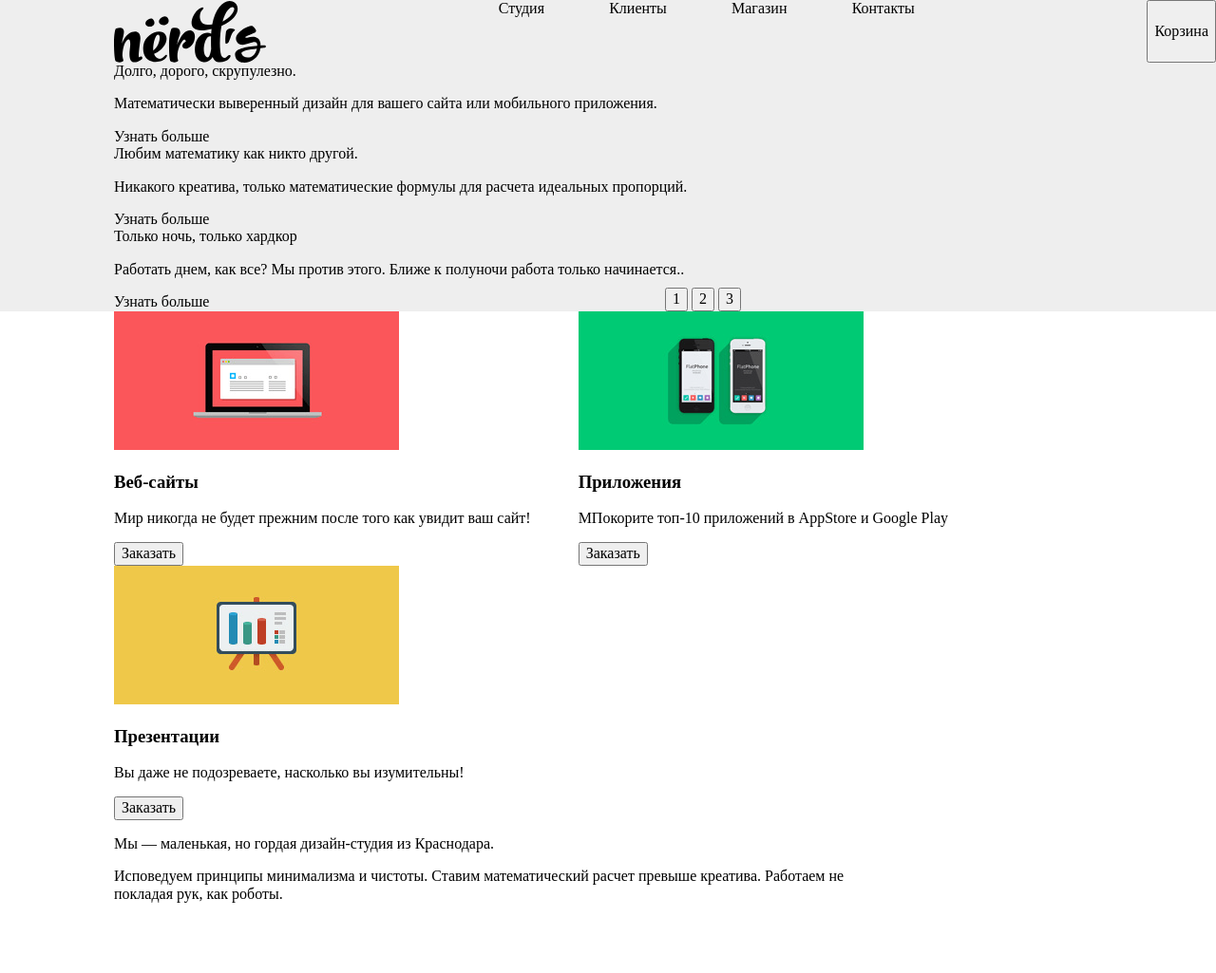
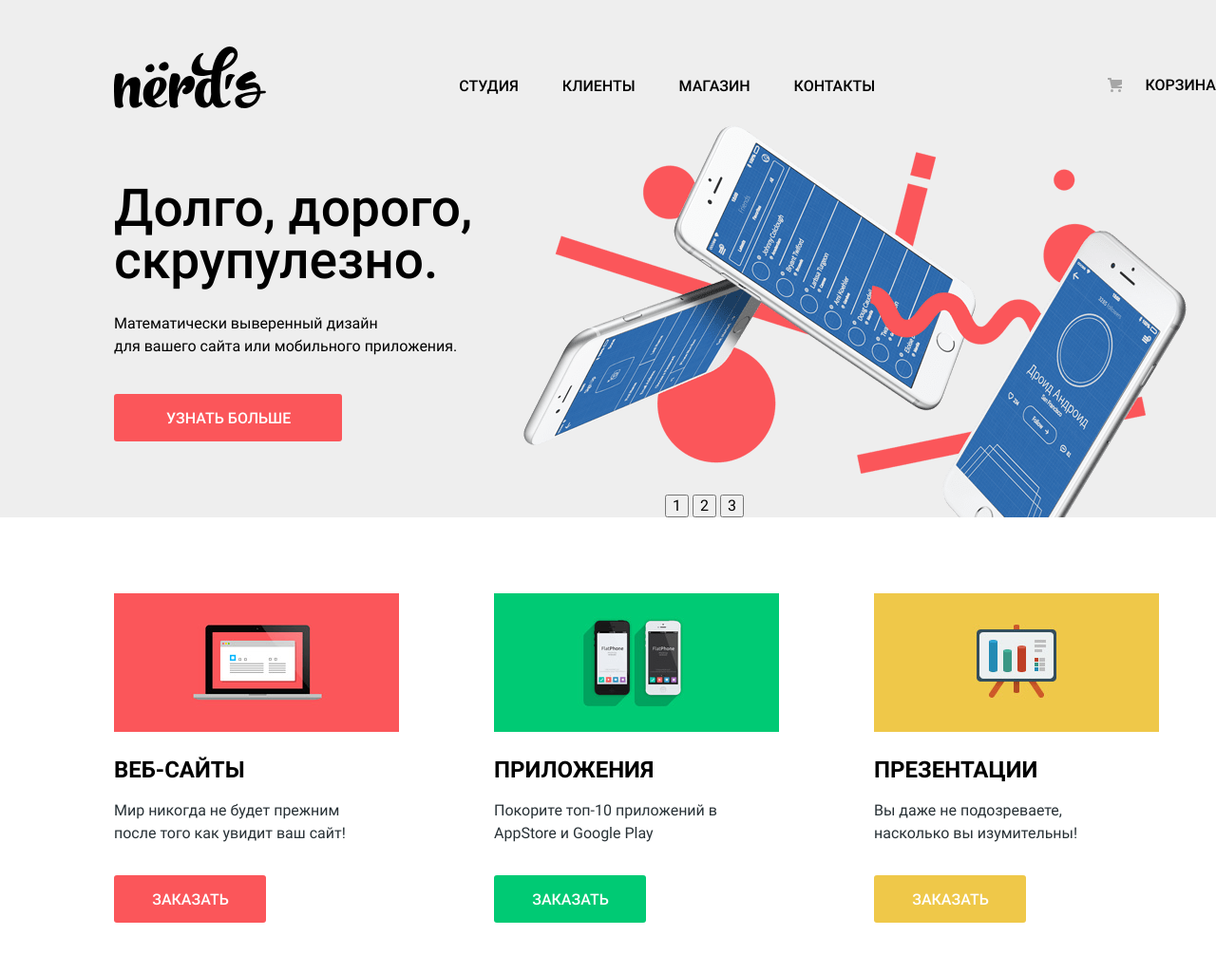
Before and after one commit to mauta/nerds, a plain HTML site: page index.html in a window 1280 px wide. Shown: the top 1025 px of the page at 95% size. Drawn offline with Linux system fonts and the light colour scheme.

Commit message:
add some style

```diff
--- a/css/style.css
+++ b/css/style.css
@@ -1,9 +1,41 @@
+@font-face {
+  font-family: 'Roboto';
+  src:
+    url('../fonts/Roboto-Bold.woff') format('woff'),
+    url('../fonts/Roboto-Bold.ttf') format('truetype');
+  font-weight: bold;
+  font-style: normal;
+}
+
+@font-face {
+  font-family: 'Roboto';
+  src:
+    url('../fonts/Roboto-Regular.woff') format('woff'),
+    url('../fonts/Roboto-Regular.ttf') format('truetype');
+  font-weight: normal;
+  font-style: normal;
+}
+
+@font-face {
+  font-family: 'Roboto';
+  src:
+    url('../fonts/Roboto-Medium.woff') format('woff'),
+    url('../fonts/Roboto-Medium.ttf') format('truetype');
+  font-weight: 500;
+  font-style: normal;
+}
+
+
+
 img {
   max-width: 100%;
   height: auto;
 }
 
 body {
+  font-family: 'Roboto', Helvetica, sans-serif;
+  font-style: normal;
+  font-weight: normal;
   margin: 0;
   padding: 0;
   min-width: 1160px;
@@ -45,9 +77,13 @@ body {
 .header__wrap {
   width: 1160px;
   margin: 0 auto;
+  padding: 0;
+  padding-top: 48px;
+  padding-bottom: 8px;
   display: flex;
   flex-wrap: wrap;
   justify-content: space-between;
+  align-items: center;
 }
 
 .header__nav {
@@ -55,20 +91,124 @@ body {
   flex-wrap: wrap;
   justify-content: space-between;
   width: 438px;
+  padding-top: 19px;
+  margin-right: 36px;
+}
+
+.header__link {
+  text-transform: uppercase;
+  font-weight: 500;
+  font-size: 16px;
+  line-height: 30px;
+  outline: none;
+}
+
+.header__link:hover {
+  color: #FB565A;
+}
+
+.header__link:active {
+  color: #000000;
+  opacity: 0.3;
+}
+
+.header__link:focus {
+  border-bottom: 2px solid #FB565A;
+}
+
+.header__cart {
+  outline: none;
+  text-transform: uppercase;
+  font-weight: 500;
+  font-size: 16px;
+  line-height: 30px;
+  border: none;
+  background-color: transparent;
+  padding-top: 19px;
+  padding-right: 0;
+  padding-left: 45px;
+  position: relative;
+}
+
+.header__cart::before {
+  display: block;
+  position: absolute;
+  content: '';
+  background-image: url(../img/icon-cart.svg);
+  width: 15px;
+  height: 15px;
+  bottom: 9px;
+  left: 5px;
+}
+
+.header__cart:hover {
+  color: #FB565A;
+}
+
+.header__cart:active {
+  color: rgba(0, 0n, 0, 0.3);
 }
 
 .learn-more {
   background-color: #EEEEEE;
   position: relative;
+
 }
 
 .learn-more__list {
   width: 1160px;
   margin: 0 auto;
+
+}
+
+.learn-more__item {
+  display: none;
+  padding-top: 70px;
+  padding-bottom: 80px;
+}
+
+.learn-more__item:nth-child(1) {
+  display: block;
+}
+
+.learn-more__item--long {
+  background-image: url(../img/slide-1.png);
+  background-repeat: no-repeat;
+  background-position: 397px -8px;
 }
 
 .learn-more__caption {
   margin: 0;
+  width: 538px;
+  font-weight: 500;
+  font-size: 55px;
+  line-height: 55px;
+  margin-bottom: 27px;
+}
+
+.learn-more__text {
+  margin: 0;
+  width: 416px;
+  font-size: 16px;
+  line-height: 24px;
+  margin-bottom: 38px;
+}
+
+.learn-more__btn {
+  display: block;
+  box-sizing: border-box;
+  width: 240px;
+  font-weight: 500;
+  font-size: 16px;
+  line-height: 18px;
+  text-transform: uppercase;
+  line-height: 18px;
+  color: #ffffff;
+  background-color: #FB565A;
+  border-radius: 3px;
+  padding-top: 17px;
+  padding-left: 55px;
+  padding-bottom: 15px;
 }
 
 .learn-more__slayder {
@@ -77,18 +217,76 @@ body {
   left: 50%;
 }
 
+.services {
+  padding-top: 80px;
+}
+
 .services__list {
   width: 1160px;
   margin: 0 auto;
   display: flex;
   flex-wrap: wrap;
-  justify-content: flex-start;
+}
+
+.services__img {
+  margin-bottom: 21px;
+}
+
+.services__item {
+  width: 300px;
+  margin-right: 100px;
 
 }
 
-.services__item {
-  margin-right: 50px;
+.services__item:nth-child(3n) {
+  margin-right: 0;
 }
+
+.services__title {
+  margin: 0;
+  font-weight: bold;
+  font-size: 24px;
+  line-height: 30px;
+  text-transform: uppercase;
+}
+
+.services__text {
+  width: 260px;
+  font-weight: normal;
+  font-size: 16px;
+  line-height: 24px;
+  color: #283136;
+  margin-bottom: 32px;
+}
+
+.services__btn{
+  display: block;
+  box-sizing: border-box;
+  width: 160px;
+  border: none;
+  outline: none;
+  font-weight: 500;
+  font-size: 16px;
+  line-height: 18px;
+  text-transform: uppercase;
+  line-height: 18px;
+  color: #ffffff;
+  background-color: #FB565A;
+  border-radius: 3px;
+  padding-top: 17px;
+  padding-left: 7px;
+  padding-bottom: 15px;
+  margin-bottom: 50px;
+}
+
+.services__btn--app{
+  background-color: #00CA74;
+}
+
+.services__btn--prezi{
+  background-color: #EFC849;
+}
+
 
 .about {
   display: grid;
@@ -137,7 +335,7 @@ body {
   display: block;
 }
 
-.logotypes__item:hover{
+.logotypes__item:hover {
   cursor: pointer;
   opacity: 0.6;
 }
@@ -166,7 +364,7 @@ body {
 
 
 .map,
-.footer{
+.footer {
   width: 1400px;
   margin: 0 auto;
 }
--- a/index.html
+++ b/index.html
@@ -28,18 +28,18 @@
     <section class="learn-more">
       <h2 class="visually-hidden">узнать о наших подходах больше</h2>
       <ul class="learn-more__list list">
-        <li class="learn-more__item">
+        <li class="learn-more__item learn-more__item--long">
           <p class="learn-more__caption">Долго, дорого, скрупулезно.</p>
-          <p class="learn-more__text">Математически выверенный дизайн для вашего сайта или мобильного приложения.</p>
+          <p class="learn-more__text">Математически выверенный дизайн <br> для вашего сайта или мобильного приложения.</p>
           <a href="#" class="learn-more__btn link">Узнать больше</a>
         </li>
-        <li class="learn-more__item">
+        <li class="learn-more__item learn-more__item--math">
           <p class="learn-more__caption">Любим математику как никто другой.</p>
           <p class="learn-more__text">Никакого креатива, только математические формулы для расчета идеальных пропорций.
           </p>
           <a href="#" class="learn-more__btn link">Узнать больше</a>
         </li>
-        <li class="learn-more__item">
+        <li class="learn-more__item learn-more__item--night">
           <p class="learn-more__caption">Только ночь, только хардкор</p>
           <p class="learn-more__text">Работать днем, как все? Мы против этого. Ближе к полуночи работа только
             начинается..</p>
@@ -58,22 +58,22 @@
       <h2 class="visually-hidden">наши услуги</h2>
       <ul class="services__list list">
         <li class="services__item">
-          <img src="img/services-web.png" alt="">
+          <img class="services__img" src="img/services-web.png" alt="">
           <h3 class="services__title">Веб-сайты</h3>
           <p class="services__text">Мир никогда не будет прежним после того как увидит ваш сайт!</p>
-          <button class="services__btn" type="button">Заказать</button>
+          <button class="services__btn services__btn--web" type="button">Заказать</button>
         </li>
         <li class="services__item">
-          <img src="img/services-app.png" alt="">
+          <img class="services__img" src="img/services-app.png" alt="">
           <h3 class="services__title">Приложения</h3>
-          <p class="services__text">МПокорите топ-10 приложений в AppStore и Google Play</p>
-          <button class="services__btn" type="button">Заказать</button>
+          <p class="services__text">Покорите топ-10 приложений в AppStore и Google Play</p>
+          <button class="services__btn services__btn--app" type="button">Заказать</button>
         </li>
         <li class="services__item">
-          <img src="img/services-prezi.png" alt="">
+          <img class="services__img" src="img/services-prezi.png" alt="">
           <h3 class="services__title">Презентации</h3>
           <p class="services__text">Вы даже не подозреваете, насколько вы изумительны!</p>
-          <button class="services__btn" type="button">Заказать</button>
+          <button class="services__btn services__btn--prezi" type="button">Заказать</button>
         </li>
 
       </ul>
```
Also changed, not shown: fonts/Roboto-Bold.ttf (added), fonts/Roboto-Bold.woff (added), fonts/Roboto-Medium.ttf (added), fonts/Roboto-Medium.woff (added), fonts/Roboto-Regular.ttf (added), fonts/Roboto-Regular.woff (added).
